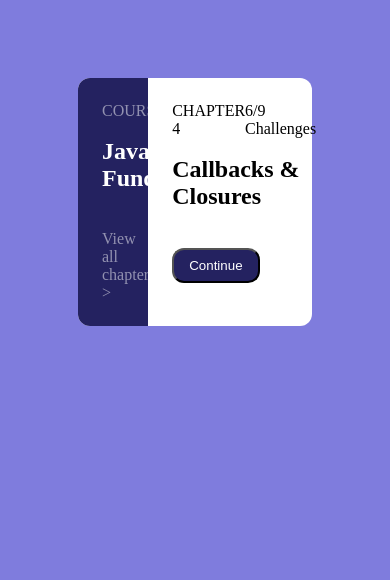
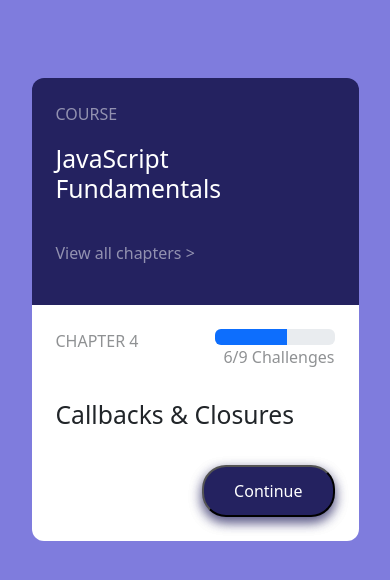
Before and after one commit to Donmark2k/take_home, a React (Create React App) app: page / in a window 390 px wide. Shown: the top 580 px of the page. Built offline with nearby package versions, Linux system fonts and the light colour scheme.

Commit message:
Make the design to be responsive

```diff
--- a/package.json
+++ b/package.json
@@ -6,6 +6,7 @@
     "@testing-library/jest-dom": "^5.17.0",
     "@testing-library/react": "^13.4.0",
     "@testing-library/user-event": "^13.5.0",
+    "bootstrap": "^5.3.1",
     "react": "^18.2.0",
     "react-bootstrap": "^2.8.0",
     "react-dom": "^18.2.0",
--- a/src/App.css
+++ b/src/App.css
@@ -8,53 +8,99 @@
 }
 
 body {
-  background-color: rgb(127, 124, 221);
+  background-color: rgb(127, 124, 221) !important;
 }
 
 .container {
   display: flex;
-  flex-direction: row;
+  flex-direction: column;
   margin: 20% auto;
-  background-color: #fff;
-  border-radius: 12px;
-  width: 60%;
+  width: 90% !important;
 }
 
 .first_block {
   background-color: rgb(36, 34, 96);
   padding: 24px;
   color: #fff;
-  width: 30%;
-  border-radius: 12px 0 0 12px;
-
+  border-radius: 12px 12px 0 0;
 }
 
-.first_block h2{
-margin: 18px 0 38px 0 ;
+.first_block h2 {
+  margin: 18px 0 38px 0;
 }
 
-.first_block p{
+.first_block p {
   opacity: 0.5;
 }
 
 .second_block {
   padding: 24px;
+  background-color: #fff;
+  border-radius: 0 0 12px 12px;
 }
+
 .first_row {
   display: flex;
   justify-content: space-between;
   flex-direction: row;
 }
 
-.second_block h2{
-  margin: 18px 0 38px 0 ;
+.first_row p {
+  opacity: 0.5;
+  margin: 0;
+}
+
+.second_block h2 {
+  margin: 31px 0 87px 0;
+}
+
+button {
+  padding: 12px 30px;
+  background-color: rgb(36, 34, 96);
+  color: #fff;
+  border-radius: 24px !important;
+  position: absolute;
+  right: 24px;
+  bottom: 24px;
+  box-shadow:
+    0 5px 12px rgba(36, 34, 96, 0.5),
+    0 5px 12px rgba(36, 34, 96, 0.5);
+
+}
+
+.progress-line {
+  width: 120px;
+}
+
+.progress-p {
+text-align: right;
+}
+
+@media (min-width: 768px) {
+  .container {
+    display: flex;
+    flex-direction: row;
+    margin: 20% auto;
+    border-radius: 12px;
+    width: 60% !important;
   }
 
-button {
-  padding: 8px 15px;
-  background-color: rgb(36, 34, 96);
-  color: #fff;
-  border-radius: 12px;
-  display: flex;
-  justify-content: flex-end;
-}
+  .first_block {
+    background-color: rgb(36, 34, 96);
+    padding: 24px;
+    color: #fff;
+    border-radius: 12px 0 0 12px;
+  }
+  .second_block {
+    padding: 24px;
+    background-color: #fff;
+    width: 70%;
+    border-radius: 0 12px 12px 0;
+  }
+  .second_block h2 {
+    margin: 2px 0 48px 0;
+  }
+  .progress-line {
+    width: 200px;
+  }
+  }
--- a/src/components/outlook.js
+++ b/src/components/outlook.js
@@ -1,7 +1,5 @@
 import React from 'react';
 import ProgressBar from 'react-bootstrap/ProgressBar';
-
-
 
 const Outlook = () => (
     <div className="container">
@@ -14,8 +12,8 @@ const Outlook = () => (
          <div className="first_row">
              <p>CHAPTER 4</p>
              <div>
-             <ProgressBar now={60} />
-             <p>6/9 Challenges</p>
+             <ProgressBar now={60} className="progress-line"/>
+             <p className="progress-p"> 6/9 Challenges</p>
 
              </div>
 
--- a/src/index.js
+++ b/src/index.js
@@ -1,6 +1,7 @@
 import React from 'react';
 import ReactDOM from 'react-dom/client';
 import App from './App';
+import 'bootstrap/dist/css/bootstrap.min.css';
 
 const root = ReactDOM.createRoot(document.getElementById('root'));
 root.render(
```
Also changed, not shown: 1 other file (tests, documents, lock files or other folders).
